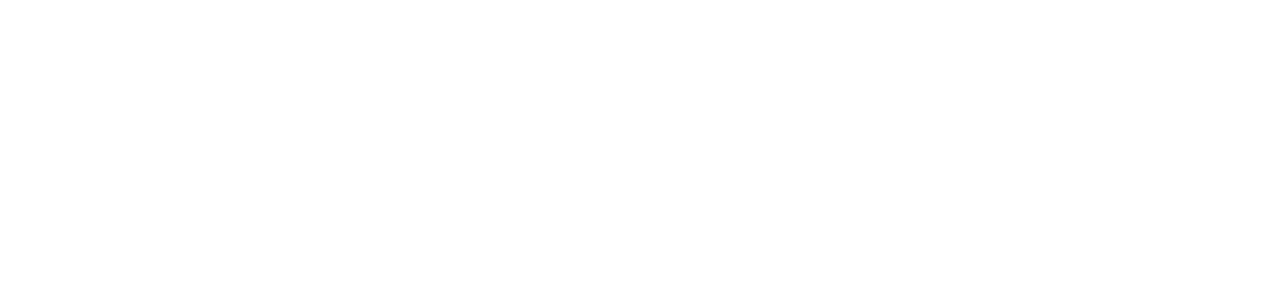
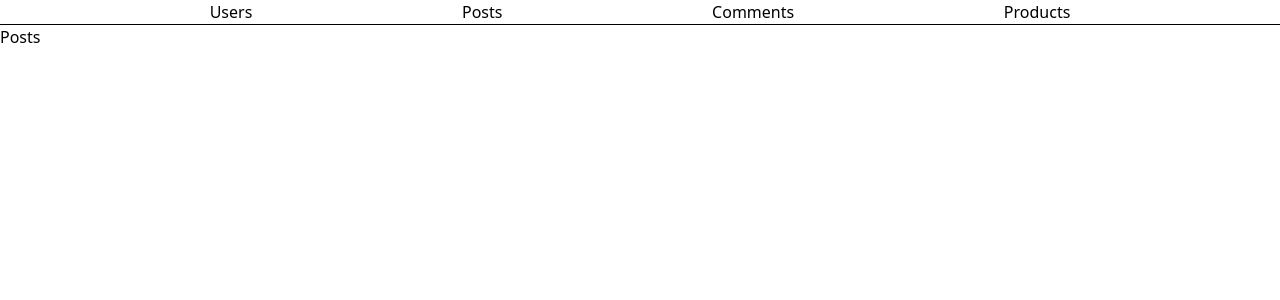
Before and after one commit to icingous/oktenreact, a React app: page /posts in a window 1280 px wide. Shown: the top 300 px of the page. Built offline with nearby package versions, Linux system fonts and the light colour scheme; the HTML template or start-up script is replaced by a standard one.

Commit message:
adds task #chszHaH9 to homework3

```diff
--- a/package.json
+++ b/package.json
@@ -13,6 +13,7 @@
     "@tailwindcss/vite": "^4.1.18",
     "react": "^19.2.0",
     "react-dom": "^19.2.0",
+    "react-router-dom": "^7.13.2",
     "tailwindcss": "^4.1.18"
   },
   "devDependencies": {
--- /dev/null
+++ b/src/components/menu/Menu.tsx
@@ -0,0 +1,22 @@
+import { Link } from 'react-router-dom';
+
+const Menu = () => {
+  return (
+    <ul className='list-none flex justify-evenly'>
+      <li>
+        <Link to='users'>Users</Link>
+      </li>
+      <li>
+        <Link to='posts'>Posts</Link>
+      </li>
+      <li>
+        <Link to='comments'>Comments</Link>
+      </li>
+      <li>
+        <Link to='products'>Products</Link>
+      </li>
+    </ul>
+  );
+};
+
+export default Menu;
--- /dev/null
+++ b/src/layouts/MainLayout.tsx
@@ -0,0 +1,14 @@
+import { Outlet } from 'react-router-dom';
+import Menu from '../components/menu/Menu';
+
+const MainLayout = () => {
+  return (
+    <>
+      <Menu />
+      <hr />
+      <Outlet />
+    </>
+  );
+};
+
+export default MainLayout;
--- /dev/null
+++ b/src/pages/Comments.tsx
@@ -0,0 +1,5 @@
+const Comments = () => {
+  return <div>Comments</div>;
+};
+
+export default Comments;
--- /dev/null
+++ b/src/pages/Posts.tsx
@@ -0,0 +1,5 @@
+const Posts = () => {
+  return <div>Posts</div>;
+};
+
+export default Posts;
--- /dev/null
+++ b/src/pages/Products.tsx
@@ -0,0 +1,5 @@
+const Products = () => {
+  return <div>Products</div>;
+};
+
+export default Products;
--- /dev/null
+++ b/src/pages/Users.tsx
@@ -0,0 +1,5 @@
+const Users = () => {
+  return <div>Users</div>;
+};
+
+export default Users;
--- /dev/null
+++ b/src/pages/index.ts
@@ -0,0 +1,4 @@
+export { default as Users } from './Users.tsx';
+export { default as Posts } from './Posts.tsx';
+export { default as Comments } from './Comments.tsx';
+export { default as Products } from './Products.tsx';
```
Also changed, not shown: src/constants/routes.tsx (added, +20 -0 lines), src/main.tsx (+25 -2 lines), 1 other file (tests, documents, lock files or other folders).
